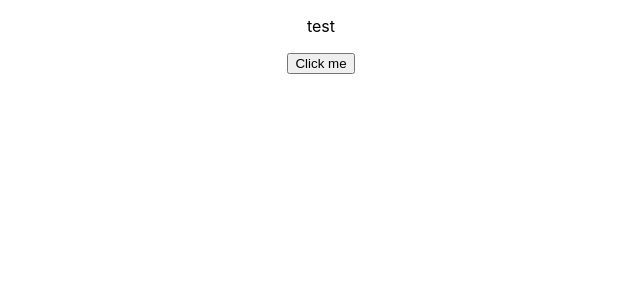
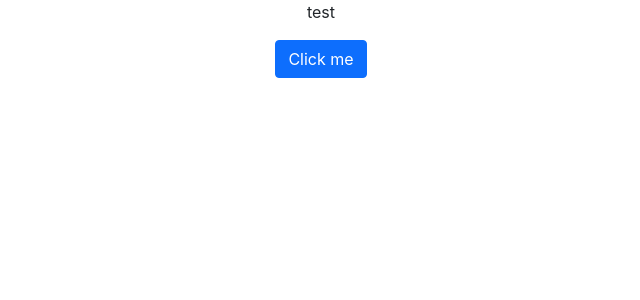
Before and after one commit to determinedslav/ToDoTest, a React (Create React App) app: page / in a window 1280 px wide. Shown: the top 300 px of the page, without its empty margins (319-959 px from the left). Built offline with nearby package versions, Linux system fonts and the light colour scheme.

Commit message:
added bootstrap

```diff
--- a/package.json
+++ b/package.json
@@ -7,6 +7,7 @@
     "@testing-library/react": "^13.3.0",
     "@testing-library/user-event": "^13.5.0",
     "axios": "^0.27.2",
+    "bootstrap": "^5.1.3",
     "react": "^18.2.0",
     "react-dom": "^18.2.0",
     "react-scripts": "5.0.1",
--- a/src/App.js
+++ b/src/App.js
@@ -64,7 +64,7 @@ function App() {
   return (
     <div className="App">
       <p>test</p>
-      <button onClick={() => myFunction()}>Click me</button>
+      <button className='btn btn-primary' onClick={() => myFunction()}>Click me</button>
     </div>
   );
 }
--- a/src/index.js
+++ b/src/index.js
@@ -1,3 +1,4 @@
+import 'bootstrap/dist/css/bootstrap.min.css';
 import React from 'react';
 import ReactDOM from 'react-dom/client';
 import './index.css';
```
Also changed, not shown: 1 other file (tests, documents, lock files or other folders).
